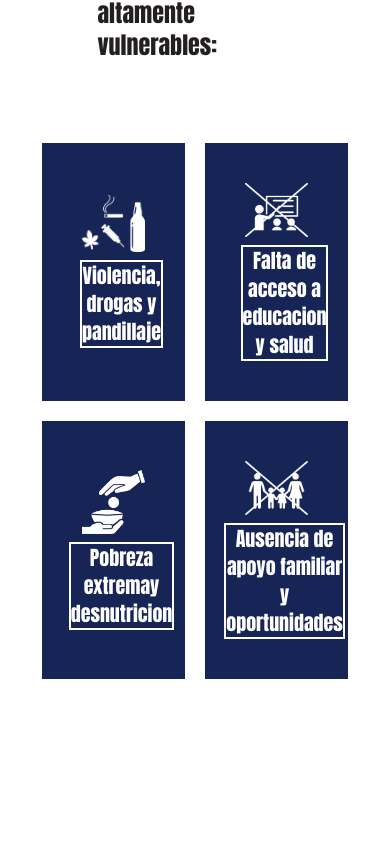
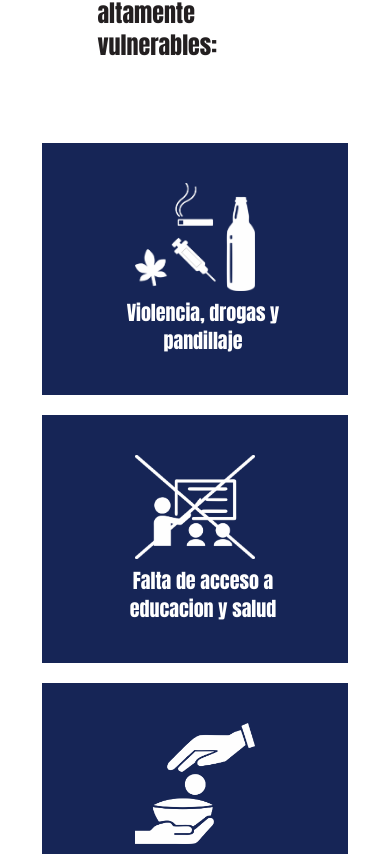
Before and after one commit to MrSek18/ong_frontend_production, a React (Vite) app: page / in a window 390 px wide. Shown: the part 2849-3703 px from the top of the page. Before the commit the page ends 3570 px from the top, so only its background shows below. Built offline with nearby package versions, Linux system fonts and the light colour scheme.

Commit message:
responsive design

```diff
--- a/src/components/HeroAlienta.jsx
+++ b/src/components/HeroAlienta.jsx
@@ -197,25 +197,25 @@ export default function HeroAlienta() {
             {/* contendio sec 2 */}
             <div className="w-full h-auto bg-white p-10 ">
 
-              <div className="grid grid-cols-2 md:grid-cols-2 lg:grid-cols-4 w-full h-full gap-4 ">
+              <div className="grid grid-cols-1 md:grid-cols-2 lg:grid-cols-4 w-full h-full gap-4 ">
                 {/* Fila*/}
 
                 <div className="flex flex-col h-full border-2 border-white items-center justify-center p-10 bg-blue-950">
                   <img src={icono5} alt="" className="w-30 h-auto h-auto mb-2"/>
-                  <p className="text-white ml-4 text-center text-xl border-2 border-white">Violencia, drogas y pandillaje</p>
+                  <p className="text-white ml-4 text-center text-xl ">Violencia, drogas y pandillaje</p>
                 </div>
                 <div className="flex flex-col h-full border-2 border-white items-center justify-center p-10 bg-blue-950">
                   <img src={icono6} alt="" className="w-30 h-auto h-auto mb-2"/>
-                  <p className="text-white ml-4 text-center text-xl border-2 border-white">Falta de acceso a educacion y salud</p>
+                  <p className="text-white ml-4 text-center text-xl ">Falta de acceso a educacion y salud</p>
                 </div>
                 <div className="flex flex-col h-full border-2 border-white items-center justify-center p-10 bg-blue-950">
                   <img src={icono7} alt="" className="w-30 h-auto h-auto mb-2"/>
-                  <p className="text-white ml-4 text-center text-xl border-2 border-white">Pobreza extremay desnutricion</p>
+                  <p className="text-white ml-4 text-center text-xl ">Pobreza extremay desnutricion</p>
                 </div>
 
                 <div className="flex flex-col h-full border-2 border-white items-center justify-center p-10 bg-blue-950">
                   <img src={icono8} alt="" className="w-30 h-auto h-auto mb-2"/>
-                  <p className="text-white ml-4 text-center text-xl border-2 border-white">Ausencia de apoyo familiar y oportunidades</p>
+                  <p className="text-white ml-4 text-center text-xl ">Ausencia de apoyo familiar y oportunidades</p>
                 </div>
               </div>
             </div>
```
